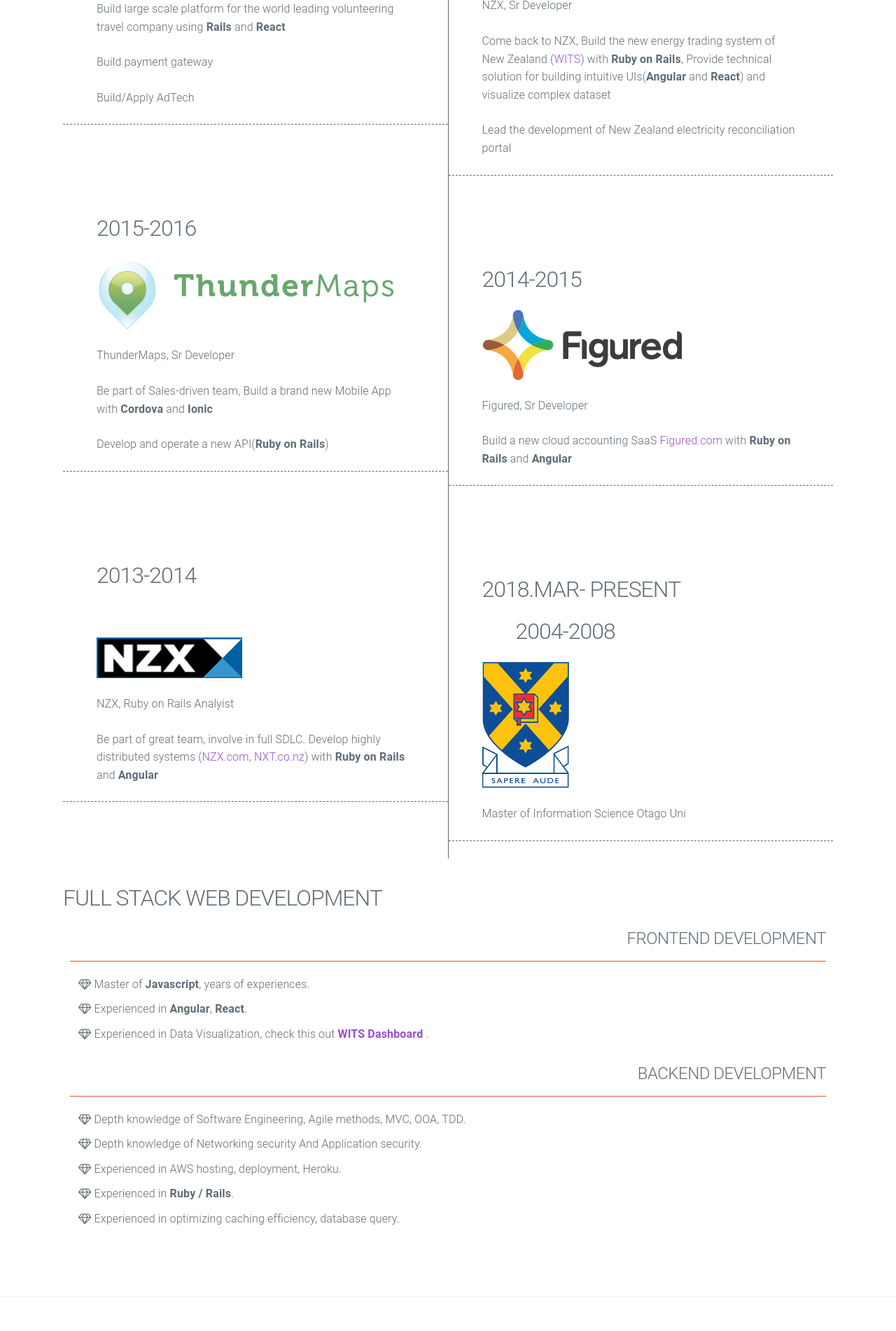
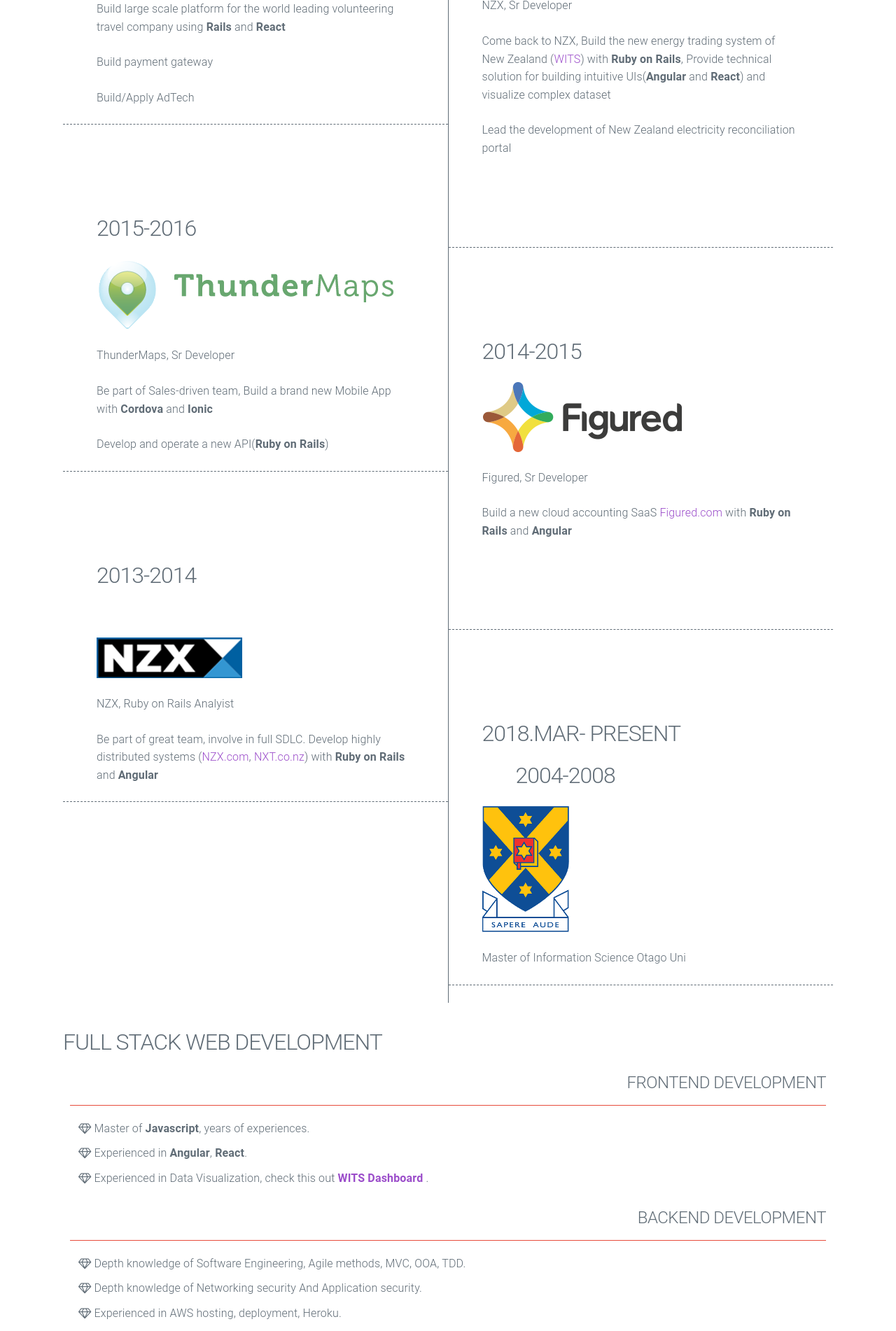
Before and after one commit to xuwupeng2000/xuwupeng2000.github.io, a Jekyll site: the page built from index.html, in a window 1280 px wide. Shown: the part 1861-3763 px from the top of the page at 70% size. Built offline with Jekyll 4.4.1, drawn with Linux system fonts in a browser that asks for light colours; nearby versions of some CDN libraries.

Commit message:
Udpate style

```diff
--- a/index.html
+++ b/index.html
@@ -34,7 +34,7 @@
 <div class="container more-margin">
   <div class="row timeline-container">
     <div id="timeline" class="column timeline-left-side">
-      <h2 class="timeline-time rellex" data-rellax-speed='2'><span>2018.Mar- Present</span></h2>
+      <h2 class="timeline-time" ><span>2018.Mar- Present</span></h2>
 
       <dl class="timeline-series">
         <dt class="timeline-event" id="2015last"></dt>
@@ -88,8 +88,8 @@
     </div>
 
     <div id="timeline" class="column timeline-right-side">
-      <div class="more-margin rellax" data-rellax-speed='3'>
-        <h2 class="timeline-time rellex" data-rellax-speed='2'><span>2017.Dec-2018.Mar</span></h2>
+      <div class="more-margin" data-rellax-speed='3'>
+        <h2 class="timeline-time" data-rellax-speed='2'><span>2017.Dec-2018.Mar</span></h2>
         <dl class="timeline-series">
           <dt class="timeline-event" id="2015last"></dt>
           <dd class="timeline-event-content" id="2015lastEX">
@@ -112,6 +112,7 @@
               Come back to NZX, Build the new energy trading system of New Zealand (<a href="https://www2.electricityinfo.co.nz/">WITS</a>) with <b>Ruby on Rails</b>, Provide technical solution for building intuitive UIs(<b>Angular</b> and <b>React</b>) and visualize complex dataset
             </p>
             <p> Lead the development of New Zealand electricity reconciliation portal </p>
+            <div class="more-margin"></div>
           </dd>
         </dl>
       </div>
@@ -126,6 +127,7 @@
             <p>
               Build a new cloud accounting SaaS <a href="https://www.figured.com/nz/">Figured.com</a> with <b>Ruby on Rails</b> and <b>Angular</b>
             </p>
+            <div class="more-margin"></div>
           </dd>
         </dl>
       </div>
```
